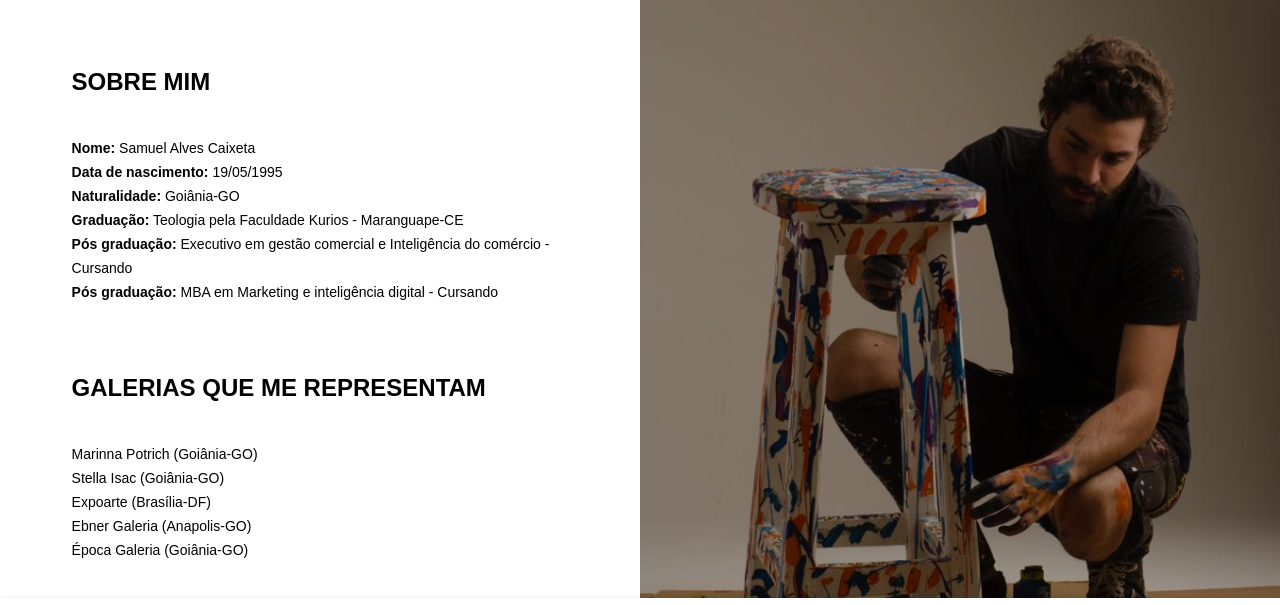
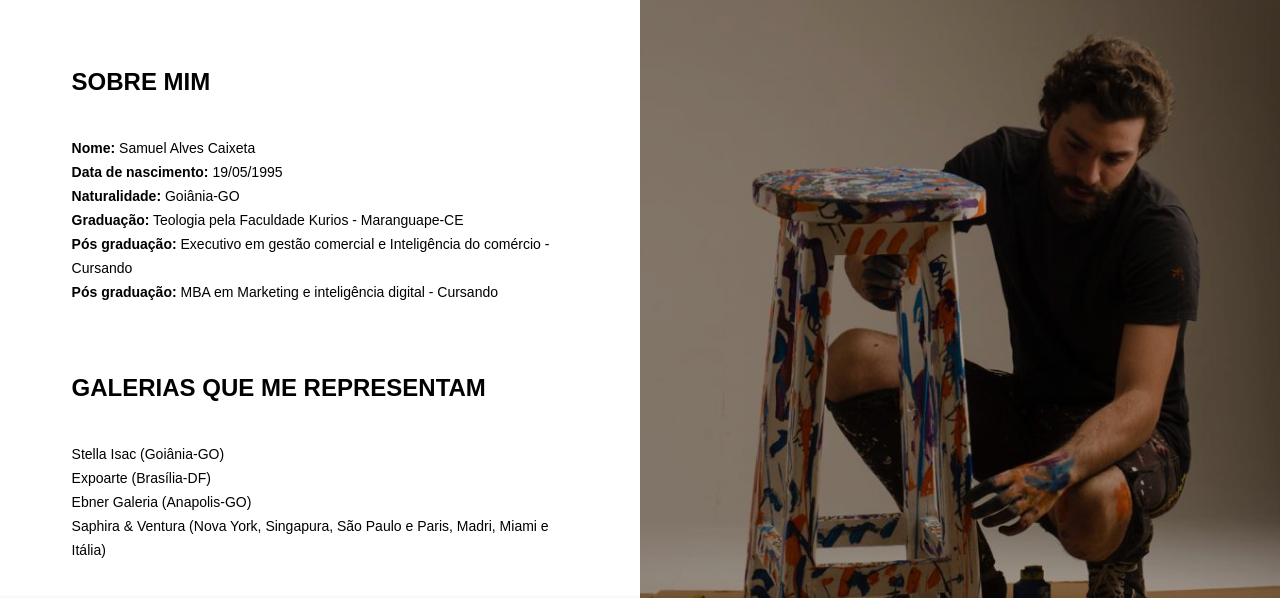
Before and after one commit to filipecaixeta/samuel-caixeta-site, a plain HTML site: page sobre.html in a window 1280 px wide. Shown: the part 122-727 px from the top of the page. Drawn offline with Linux system fonts and the light colour scheme; a web font is replaced by a local one.

Commit message:
Update sobre.html

```diff
--- a/sobre.html
+++ b/sobre.html
@@ -114,11 +114,12 @@
                                 </div>
                                 <div class="text-container fl-wrap">
                                     <p>
-                                        Marinna Potrich (Goiânia-GO)<br>
+
                                         Stella Isac (Goiânia-GO)<br>
                                         Expoarte (Brasília-DF)<br>
                                         Ebner Galeria (Anapolis-GO)<br>
-                                        Época Galeria (Goiânia-GO)<br>
+                                        Saphira & Ventura (Nova York, Singapura, São Paulo e Paris, Madri, Miami e Itália)<br>
+
                                     </p>
                                 </div>
                             </div>
```
